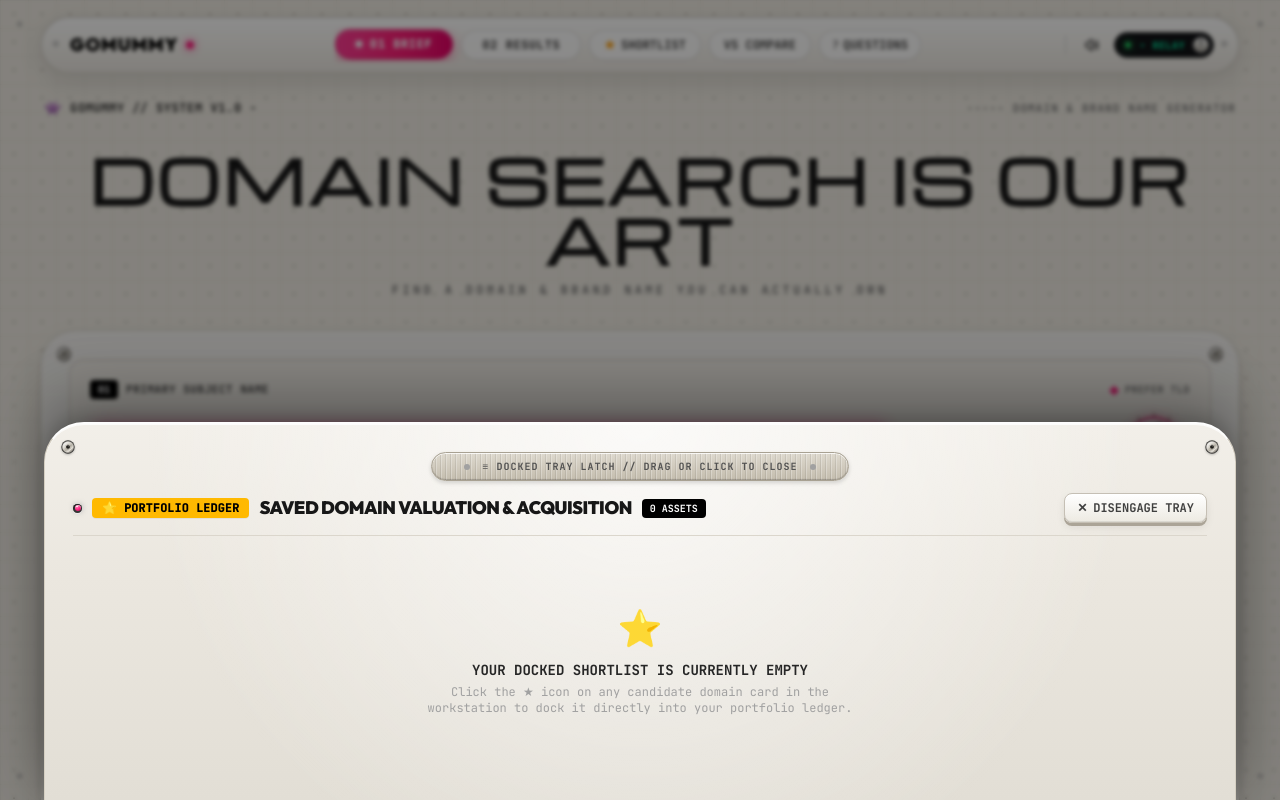
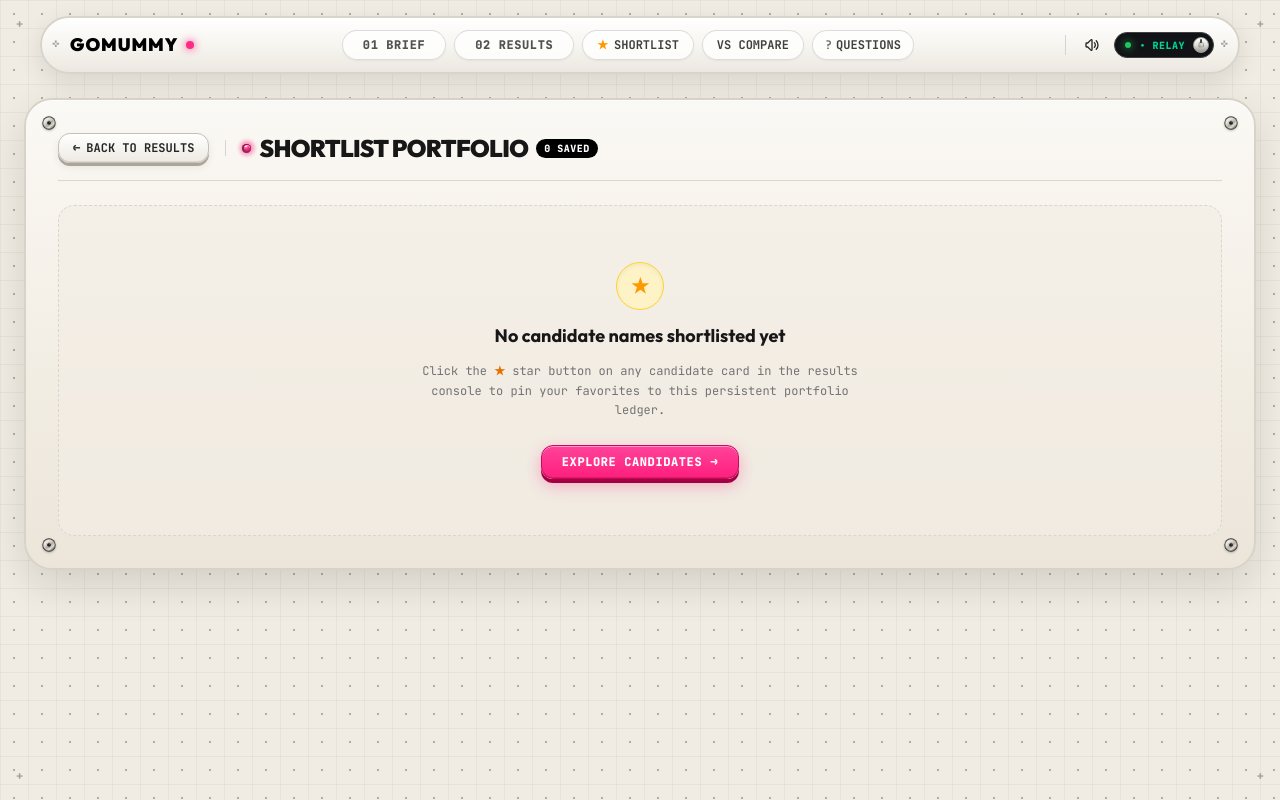
Before and after one commit to ashnaafthetix/GoMummy, a React (Vite) app: page / in a window 1280 px wide. Both pictures are taken after a click on the button "★ SHORTLIST". Shown: the top 800 px of the page. Built offline with nearby package versions, Linux system fonts and the light colour scheme.

Commit message:
feat(shortlist): wire card shortlist toggle, tactile shortlist screen and localStorage persistence

```diff
--- a/src/App.jsx
+++ b/src/App.jsx
@@ -52,8 +52,34 @@ export default function App() {
   const [results, setResults] = useState(() => pickBatch(CANDIDATE_POOL, [], INITIAL_BRIEF, 0))
   const [batchHistory, setBatchHistory] = useState(() => [pickBatch(CANDIDATE_POOL, [], INITIAL_BRIEF, 0)])
   const [historyIndex, setHistoryIndex] = useState(0)
+  const SHORTLIST_STORAGE_KEY = 'gomummy_shortlist'
+
   const [filters, setFilters] = useState({ tld: 'any', length: 'any' })
-  const [shortlist, setShortlist] = useState([])
+  const [shortlist, setShortlist] = useState(() => {
+    if (typeof window !== 'undefined') {
+      try {
+        const saved = localStorage.getItem('gomummy_shortlist')
+        if (saved) {
+          const parsed = JSON.parse(saved)
+          if (Array.isArray(parsed)) return parsed
+        }
+      } catch (e) {
+        console.warn('Failed to load shortlist from localStorage:', e)
+      }
+    }
+    return []
+  })
+
+  // Synchronize shortlist changes to localStorage
+  useEffect(() => {
+    if (typeof window !== 'undefined') {
+      try {
+        localStorage.setItem(SHORTLIST_STORAGE_KEY, JSON.stringify(shortlist))
+      } catch (e) {
+        console.warn('Failed to save shortlist to localStorage:', e)
+      }
+    }
+  }, [shortlist])
   const [compareSel, setCompareSel] = useState([])
   const [answers, setAnswers] = useState({})
   const [regenCount, setRegenCount] = useState(0)
@@ -417,7 +443,7 @@ export default function App() {
       questionsCount={Object.keys(answers).length}
       onOpenShortlist={() => {
         if (soundFX) soundFX.playLock()
-        setShortlistModalOpen(true)
+        setView('shortlist')
       }}
       onOpenCompare={() => {
         if (soundFX) soundFX.playLock()
@@ -506,6 +532,17 @@ export default function App() {
       )}
       {view === 'arcade-lab' && (
         <ArcadeLab onBackToApp={() => setView('results')} />
+      )}
+      {view === 'shortlist' && (
+        <Shortlist
+          shortlist={shortlist}
+          onRemove={toggleShortlist}
+          onNavigate={(v) => {
+            if (soundFX) soundFX.playLock()
+            setView(v)
+          }}
+          soundFX={soundFX}
+        />
       )}
       {/* Animated Pop-Up Modals & Docked Trays */}
       {compareModalOpen && (
--- a/src/screens/Shortlist.jsx
+++ b/src/screens/Shortlist.jsx
@@ -4,10 +4,14 @@ import {
   exportDossierHtml,
   copyDossierMarkdown,
 } from '../services/dossierService.js'
+import { getDomainPrice, analyzePhonetics, getPrimaryRegistrarUrl } from '../services/domainService.js'
+import TorxScrew from '../components/hardware/TorxScrew.jsx'
+import PhotorealLED from '../components/hardware/PhotorealLED.jsx'
 
-export default function Shortlist({ shortlist = [], onRemove, onNavigate }) {
+export default function Shortlist({ shortlist = [], onRemove, onNavigate, soundFX }) {
   const [copied, setCopied] = useState(false)
   const [copiedDossier, setCopiedDossier] = useState(false)
+  const [copiedDomain, setCopiedDomain] = useState(null)
 
   const copyList = async () => {
     const text = shortlist.map((s) => `${s.domain}${s.tld || '.com'}`).join('\n')
@@ -16,11 +20,13 @@ export default function Shortlist({ shortlist = [], onRemove, onNavigate }) {
     } catch {
       // clipboard permission denied
     }
+    if (soundFX) soundFX.playKeyThud()
     setCopied(true)
     setTimeout(() => setCopied(false), 1500)
   }
 
   const handleCopyDossier = async () => {
+    if (soundFX) soundFX.playKeyThud()
     const ok = await copyDossierMarkdown(shortlist, 'GoMummy Brand Expedition')
     if (ok) {
       setCopiedDossier(true)
@@ -28,89 +34,234 @@ export default function Shortlist({ shortlist = [], onRemove, onNavigate }) {
     }
   }
 
+  const copySingle = async (domain) => {
+    try {
+      await navigator.clipboard.writeText(domain)
+    } catch {
+      // fallback
+    }
+    if (soundFX) soundFX.playTick()
+    setCopiedDomain(domain)
+    setTimeout(() => setCopiedDomain(null), 1500)
+  }
+
   return (
-    <main className="flex justify-center bg-canvas px-6 py-10 sm:px-16 sm:py-16">
-      <div className="flex w-full max-w-[700px] flex-col gap-6">
-        <div className="flex flex-wrap items-center justify-between gap-3">
-          <div>
-            <h1 className="font-display text-[28px] font-bold leading-[30px] tracking-[-0.4px] text-ink">
-              Shortlist Portfolio
+    <main className="w-full">
+      <div className="relative rounded-[28px] bg-gradient-to-b from-[#fbf9f5] via-[#f4efe6] to-[#ebe5da] border-[2px] border-[#d8d3c8] p-4 sm:p-7 md:p-8 shadow-[0_16px_40px_rgba(0,0,0,0.12),0_1px_0_rgba(255,255,255,0.9)_inset] font-mono">
+        {/* Photorealistic Milled Metal Torx Screws */}
+        <TorxScrew size={14} className="absolute left-4 top-4" />
+        <TorxScrew size={14} className="absolute right-4 top-4" />
+        <TorxScrew size={14} className="absolute left-4 bottom-4" />
+        <TorxScrew size={14} className="absolute right-4 bottom-4" />
+
+        {/* Action Bar: Navigation & Export Cluster */}
+        <div className="flex flex-col lg:flex-row lg:items-center justify-between gap-4 mb-6 pb-4 border-b border-[#dbd6cc]">
+          <div className="flex flex-wrap items-center gap-3">
+            <button
+              type="button"
+              onClick={() => {
+                if (soundFX) soundFX.playLock()
+                if (onNavigate) onNavigate('results')
+              }}
+              className="tactile-chiclet px-3.5 py-1.5 rounded-xl text-neutral-800 font-mono text-xs font-bold transition-all cursor-pointer flex items-center gap-1.5 shadow-2xs"
+            >
+              <span>←</span>
+              <span>BACK TO RESULTS</span>
+            </button>
+
+            <div className="h-4 w-px bg-neutral-300 hidden sm:block mx-1" />
+
+            <div className="flex items-center gap-2">
+              <PhotorealLED status="pink" size={9} />
+              <h1 className="font-display text-xl sm:text-2xl font-black text-neutral-900 tracking-tight">
+                SHORTLIST PORTFOLIO
               </h1>
-            <p className="font-meta text-xs text-meta mt-1">
-              {shortlist.length} candidate domains saved to active ledger
-            </p>
+              <span className="px-2 py-0.5 rounded-full bg-black text-white text-[10px] font-black tracking-wider">
+                {shortlist.length} SAVED
+              </span>
+            </div>
           </div>
 
+          {/* Export & Sharing Cluster */}
           {shortlist.length > 0 && (
             <div className="flex flex-wrap items-center gap-2">
               <button
                 type="button"
                 onClick={handleCopyDossier}
-                className="border border-ink bg-paper px-3 py-2 font-mono text-[11px] font-bold text-ink hover:bg-neutral-100 transition-colors cursor-pointer"
+                className="tactile-chiclet px-3 py-1.5 rounded-lg font-mono text-[11px] font-bold text-neutral-800 hover:text-black transition-all cursor-pointer flex items-center gap-1.5"
                 title="Copy structured executive markdown dossier to clipboard"
               >
-                {copiedDossier ? '✓ Copied Dossier' : '📋 Copy Dossier'}
+                <span>{copiedDossier ? '✓' : '📋'}</span>
+                <span>{copiedDossier ? 'COPIED DOSSIER' : 'COPY DOSSIER'}</span>
               </button>
               <button
                 type="button"
-                onClick={() => exportDossierMarkdown(shortlist, 'GoMummy Brand Expedition')}
-                className="border border-ink bg-paper px-3 py-2 font-mono text-[11px] font-bold text-ink hover:bg-neutral-100 transition-colors cursor-pointer"
+                onClick={() => {
+                  if (soundFX) soundFX.playKeyThud()
+                  exportDossierMarkdown(shortlist, 'GoMummy Brand Expedition')
+                }}
+                className="tactile-chiclet px-3 py-1.5 rounded-lg font-mono text-[11px] font-bold text-neutral-800 hover:text-black transition-all cursor-pointer flex items-center gap-1.5"
                 title="Download Pitch Dossier Markdown file"
               >
-                📄 Dossier (.md)
+                <span>📄</span>
+                <span>DOSSIER (.MD)</span>
               </button>
               <button
                 type="button"
-                onClick={() => exportDossierHtml(shortlist, 'GoMummy Brand Expedition')}
-                className="border border-ink bg-black text-white px-3 py-2 font-mono text-[11px] font-bold hover:bg-neutral-800 transition-colors cursor-pointer"
+                onClick={() => {
+                  if (soundFX) soundFX.playKeyThud()
+                  exportDossierHtml(shortlist, 'GoMummy Brand Expedition')
+                }}
+                className="tactile-pink-btn px-3 py-1.5 rounded-lg font-mono text-[11px] font-black text-white transition-all cursor-pointer flex items-center gap-1.5 shadow-2xs"
                 title="Download standalone HTML presentation ready to print or save as PDF"
               >
-                🖨️ Presentation (.html)
+                <span>🖨️</span>
+                <span>PRESENTATION (.HTML)</span>
               </button>
               <button
                 type="button"
                 onClick={copyList}
-                className="border border-border bg-paper px-3 py-2 font-meta text-[11px] font-semibold text-meta hover:text-ink transition-colors cursor-pointer"
+                className="tactile-chiclet px-3 py-1.5 rounded-lg font-mono text-[11px] font-bold text-neutral-600 hover:text-neutral-900 transition-all cursor-pointer"
+                title="Copy plain list of domains"
               >
-                {copied ? 'Copied ✓' : 'List only'}
+                {copied ? '✓ COPIED' : 'LIST ONLY'}
               </button>
             </div>
           )}
         </div>
 
+        {/* Main Content Area */}
         {shortlist.length === 0 ? (
-          <div className="border border-border bg-paper px-5 py-10 text-center">
-            <p className="font-meta text-[12px] text-meta">
-              Nothing shortlisted yet. Shortlist a name from the results screen.
+          <div className="rounded-2xl border border-dashed border-[#dbd6cc] bg-[#f2ede4]/70 p-8 sm:p-14 text-center flex flex-col items-center justify-center gap-3">
+            <div className="w-12 h-12 rounded-full bg-amber-100 border border-amber-300 flex items-center justify-center text-amber-500 text-xl font-bold shadow-inner">
+              ★
+            </div>
+            <h2 className="font-display text-lg font-bold text-neutral-900">
+              No candidate names shortlisted yet
+            </h2>
+            <p className="font-mono text-xs text-neutral-500 max-w-[440px] leading-relaxed">
+              Click the <span className="font-bold text-amber-600">★</span> star button on any candidate card in the results console to pin your favorites to this persistent portfolio ledger.
             </p>
             <button
               type="button"
-              onClick={() => onNavigate('results')}
-              className="mt-4 font-meta text-[12px] font-semibold text-ink"
+              onClick={() => {
+                if (soundFX) soundFX.playLock()
+                if (onNavigate) onNavigate('results')
+              }}
+              className="mt-3 tactile-pink-btn px-5 py-2 rounded-xl text-white font-mono text-xs font-black tracking-wider transition-all cursor-pointer flex items-center gap-2 shadow-sm"
             >
-              Go to results →
+              <span>EXPLORE CANDIDATES</span>
+              <span>→</span>
             </button>
           </div>
         ) : (
+          <div className="grid grid-cols-1 md:grid-cols-2 gap-4">
+            {shortlist.map((item, idx) => {
+              const fullDomain = `${item.domain}${item.tld || '.com'}`
+              const pricing = getDomainPrice(item.tld || '.com')
+              const phonetics = analyzePhonetics(item.name || item.domain)
+              const isAvail = item.state === 'available'
+              const isChecking = item.state === 'checking'
+
+              return (
+                <div
+                  key={`${item.domain}-${idx}`}
+                  className="rounded-2xl border-[1.5px] border-[#d8d3c8] bg-gradient-to-b from-[#ffffff] via-[#faf8f4] to-[#f3efe6] p-4 sm:p-5 shadow-[0_4px_16px_rgba(0,0,0,0.06),0_1px_0_rgba(255,255,255,0.9)_inset] flex flex-col justify-between gap-3 font-mono transition-all hover:border-neutral-400"
+                >
+                  <div className="flex items-start justify-between gap-2 border-b border-[#ece8de] pb-3">
                     <div className="flex flex-col">
-            {shortlist.map((item) => (
-              <div key={item.domain} className="flex items-center justify-between border-b border-border py-4">
-                <div className="flex flex-col gap-0.5">
-                  <p className="font-meta text-[14px] font-semibold text-ink">{item.name}</p>
-                  <p className="font-meta text-[12px] text-meta">
-                    {item.domain}
-                    {item.tld}
-                  </p>
+                      <span className="text-[10px] text-neutral-400 font-bold uppercase tracking-wider">
+                        ENTRY #{String(idx + 1).padStart(2, '0')}
+                      </span>
+                      <h3 className="font-display text-xl sm:text-2xl font-black text-neutral-900 tracking-tight leading-tight">
+                        {item.name || item.domain}
+                      </h3>
+                      <span className="text-xs font-mono font-bold text-neutral-600 mt-0.5">
+                        {fullDomain}
+                      </span>
                     </div>
+
+                    <div className="flex items-center gap-1.5">
+                      {/* Availability Pill */}
+                      <span
+                        className={`px-2 py-0.5 rounded text-[10px] font-mono font-bold flex items-center gap-1 ${
+                          isAvail
+                            ? 'bg-emerald-100 text-emerald-800 border border-emerald-300'
+                            : isChecking
+                            ? 'bg-amber-100 text-amber-800 border border-amber-300'
+                            : 'bg-neutral-100 text-neutral-600 border border-neutral-300'
+                        }`}
+                      >
+                        <span
+                          className={`w-1.5 h-1.5 rounded-full ${
+                            isAvail ? 'bg-emerald-500' : isChecking ? 'bg-amber-500 animate-pulse' : 'bg-neutral-400'
+                          }`}
+                        />
+                        {isAvail ? 'AVAILABLE' : isChecking ? 'CHECKING' : 'TAKEN'}
+                      </span>
+
+                      {/* Remove Button */}
                       <button
                         type="button"
-                  onClick={() => onRemove(item)}
-                  className="font-meta text-[12px] font-semibold text-meta hover:text-ink"
+                        onClick={() => {
+                          if (soundFX) soundFX.playKeyThud()
+                          onRemove(item)
+                        }}
+                        className="w-7 h-7 rounded-lg border border-neutral-300 bg-white hover:bg-neutral-100 text-neutral-500 hover:text-red-600 text-xs font-bold flex items-center justify-center transition-colors cursor-pointer"
+                        title="Remove from shortlist"
                       >
-                  Remove
+                        ✕
                       </button>
                     </div>
-            ))}
+                  </div>
+
+                  {/* Metadata: Phonetics & Pricing */}
+                  <div className="flex flex-wrap items-center justify-between gap-2 text-[11px] text-neutral-600 pt-1">
+                    <div className="flex items-center gap-2">
+                      <span className="px-1.5 py-0.5 rounded bg-neutral-100 border border-neutral-200 text-neutral-700 font-bold">
+                        {phonetics.syllables} {phonetics.syllables === 1 ? 'syl' : 'syls'}
+                      </span>
+                      <span className="px-1.5 py-0.5 rounded bg-neutral-100 border border-neutral-200 text-neutral-700 font-bold">
+                        {phonetics.tone}
+                      </span>
+                      {item.category && (
+                        <span className="text-[10px] text-neutral-400 font-bold uppercase">
+                          {item.category}
+                        </span>
+                      )}
+                    </div>
+
+                    <div className="flex items-center gap-1.5 font-bold text-neutral-800">
+                      <span>{pricing.reg}/yr</span>
+                    </div>
+                  </div>
+
+                  {/* Action Row */}
+                  <div className="flex items-center justify-between gap-2 pt-2 border-t border-dashed border-[#ece8de]">
+                    <button
+                      type="button"
+                      onClick={() => copySingle(fullDomain)}
+                      className="tactile-chiclet px-2.5 py-1 rounded text-[10px] font-bold text-neutral-700 cursor-pointer"
+                    >
+                      {copiedDomain === fullDomain ? '✓ COPIED' : 'COPY DOMAIN'}
+                    </button>
+
+                    <a
+                      href={getPrimaryRegistrarUrl(fullDomain)}
+                      target="_blank"
+                      rel="noopener noreferrer"
+                      onClick={() => {
+                        if (soundFX) soundFX.playAvailable()
+                      }}
+                      className="tactile-chiclet px-3 py-1 rounded text-[10px] font-black text-neutral-900 hover:text-black flex items-center gap-1 cursor-pointer"
+                    >
+                      <span>REGISTER</span>
+                      <span>↗</span>
+                    </a>
+                  </div>
+                </div>
+              )
+            })}
           </div>
         )}
       </div>
```
Lines whose indentation alone changed are shown as unchanged.
